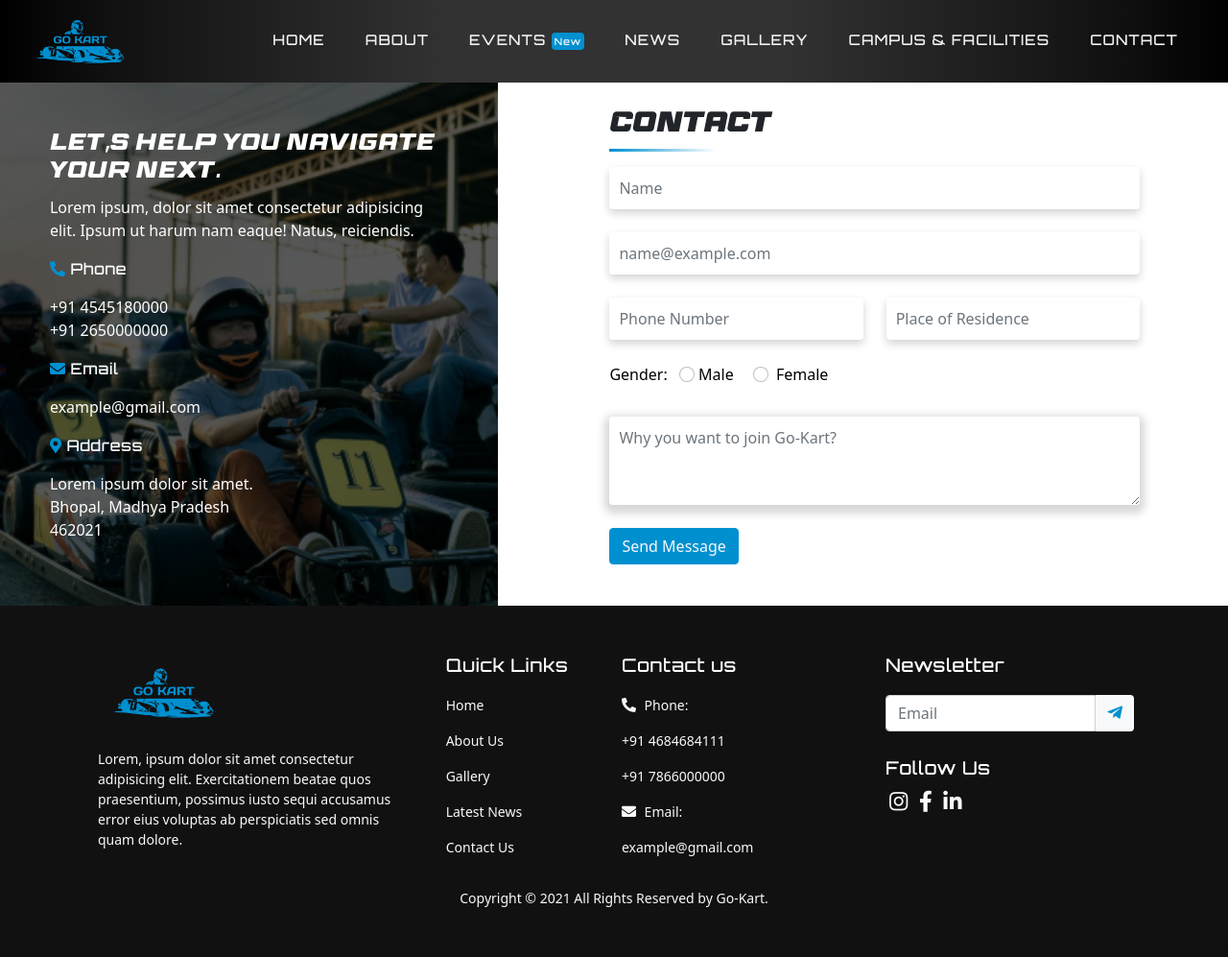
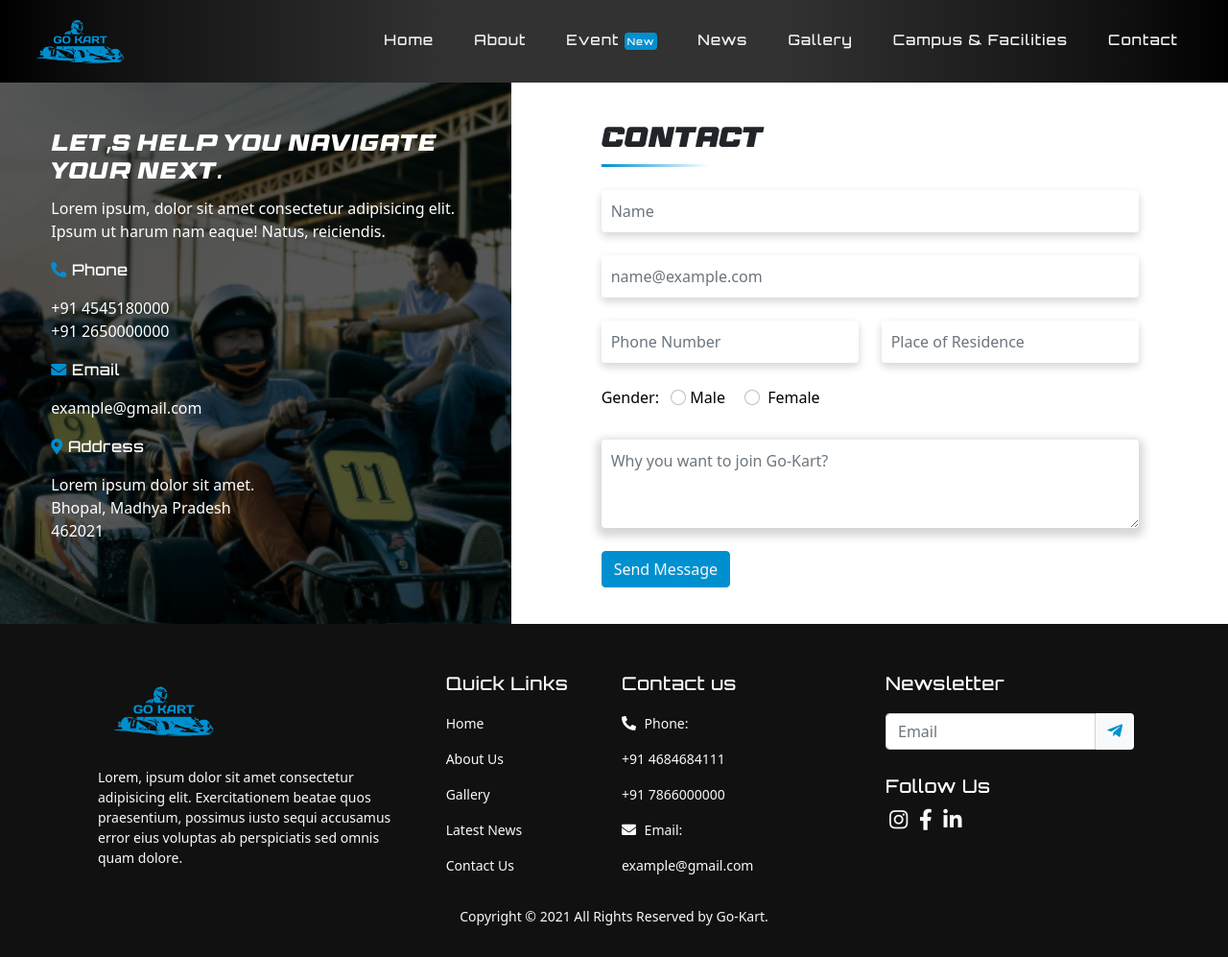
Before and after one commit to shamreen37/GO-KART_Hackathon, a PHP site: page /contact.php in a window 1280 px wide. Shown: the whole page at 96% size. Before the commit the page ends 945 px from the top, so only its background shows below. Run offline with PHP 8.4, Linux system fonts and the light colour scheme; some libraries are stand-ins or nearby versions.

Commit message:
modified

```diff
--- a/contact.php
+++ b/contact.php
@@ -38,13 +38,13 @@
 
                 <ul id="nav-lists">
                     <li class="close"><span onclick="Hide()">×</span></li>
-                    <li><a class="underline-hover-1" href="index.php">HOME</a></li>
-                    <li><a class="underline-hover-1" href="about.php">ABOUT</a></li>
-                    <li><a class="underline-hover-1" href="events.php">EVENTS <span class="new">New</span></a></li>
-                    <li><a class="underline-hover-1" href="news.php">NEWS</a></li>
-                    <li><a class="underline-hover-1" href="gallery.php">GALLERY</a></li>
-                    <li><a class="underline-hover-1" href="campus.php">CAMPUS & FACILITIES</a></li>
-                    <li><a class="underline-hover-1" href="contact.php">CONTACT</a></li>
+                    <li><a class="underline-hover-1" href="index.php">Home</a></li>
+                    <li><a class="underline-hover-1" href="about.php">About</a></li>
+                    <li><a class="underline-hover-1" href="events.php">Event <span class="new">New</span></a></li>
+                    <li><a class="underline-hover-1" href="news.php">News</a></li>
+                    <li><a class="underline-hover-1" href="gallery.php">Gallery</a></li>
+                    <li><a class="underline-hover-1" href="campus.php">Campus & Facilities</a></li>
+                    <li><a class="underline-hover-1" href="contact.php">Contact</a></li>
                 </ul>
 
             </div>
@@ -53,7 +53,7 @@
     <!--==================================================================-->
     <section class="contact-section">
         <div class="container-fluid contact-container">
-            <div class="row ps-0">
+            <div class="row gx-0">
                 <div class="col-md-5">
                     <div class="contact-content">
                         <div class="content1">
@@ -74,9 +74,9 @@
                     </div>
                 </div>
                 <div class="col-md-7">
-                    <div class="contact-form">
+                    <div class="contact-form py-3">
                         <form id="contactform" action="" method="post" class="form-tag">
-                            <h4 class="fs-3 py-2 mb-3 text-dark gradient-underline font1">Contact</h4>
+                            <h4 class="fs-3 py-2 mb-4 text-dark gradient-underline font1">Contact</h4>
 
                             <div class="mb-4">
 
--- a/events.php
+++ b/events.php
@@ -5,7 +5,7 @@
     <!-- Required meta tags -->
     <meta charset="utf-8">
     <meta name="viewport" content="width=device-width, initial-scale=1">
-
+    <link rel="shortcut icon" href="assets/favicon.png" type="assets/x-icon" />
     <!-- Bootstrap CSS -->
     <link rel="stylesheet" href="Css/style4.css">
     <link rel="stylesheet" href="Css/style.css">
```
Also changed, not shown: news.php (+5 -5 lines), registration.php (+4 -4 lines).
